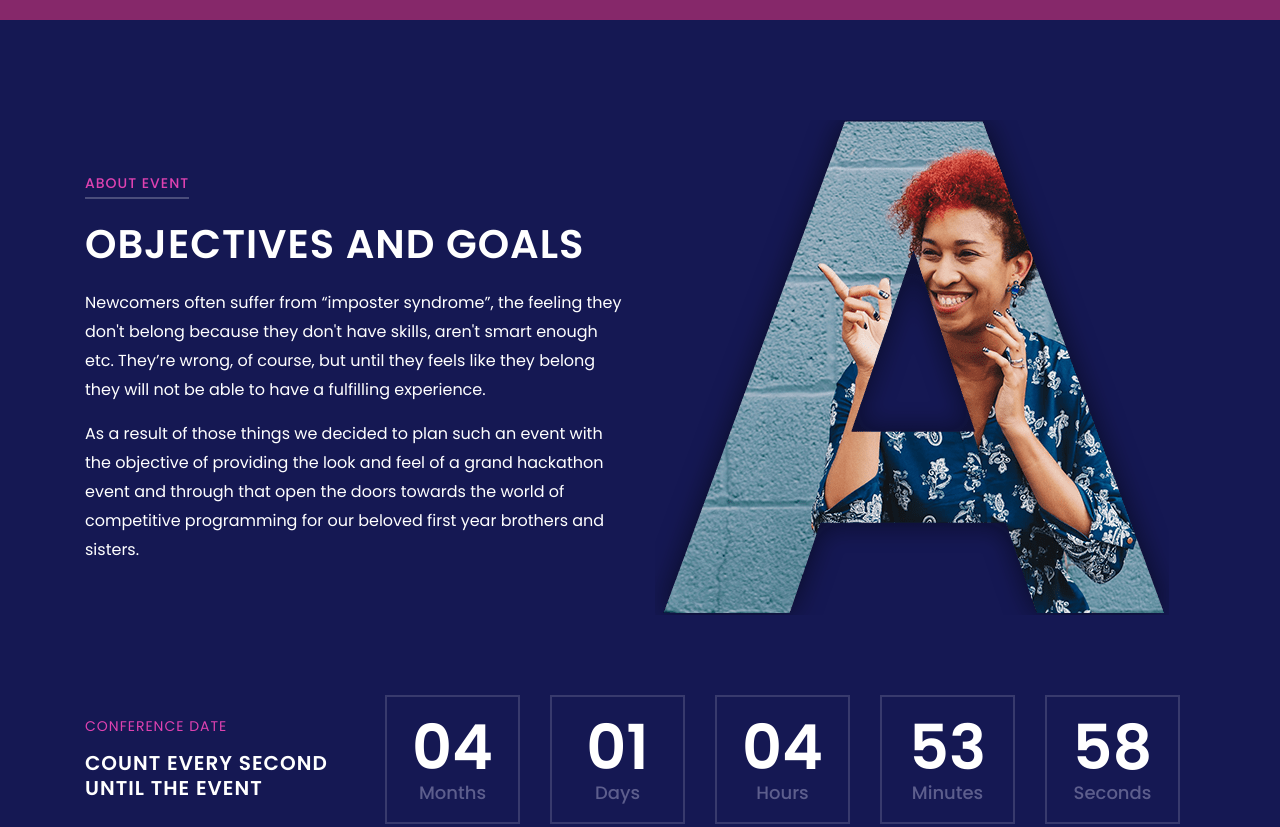
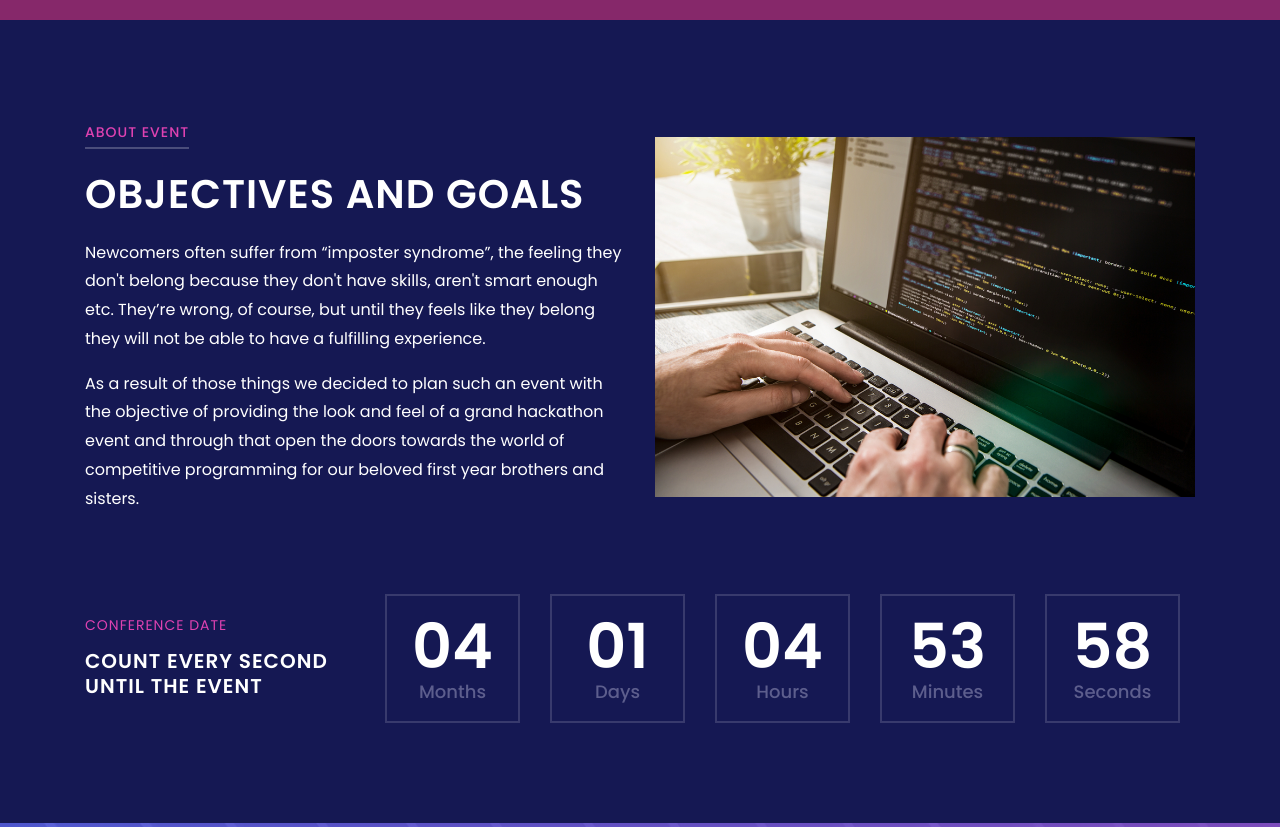
Before and after one commit to sesa-junior-hackathon/sesa-junior-hackathon.github.io, a website: page index.html in a window 1280 px wide. Shown: the part 960-1787 px from the top of the page. Drawn offline with Linux system fonts and the light colour scheme.

Commit message:
About Image Updated

```diff
--- a/index.html
+++ b/index.html
@@ -137,8 +137,8 @@
 
                 <!-- About Thumb -->
                 <div class="col-12 col-md-6">
-                    <div class="about-thumb mb-80 wow fadeInUp" data-wow-delay="300ms">
-                        <img src="img/bg-img/2.png" alt="">
+                    <div class="about-thumb mb-80 wow fadeInUp" data-wow-delay="300ms" id="aboutImage">
+                        <img src="images/about.jpg" alt="">
                     </div>
                 </div>
             </div>
```
Also changed, not shown: images/about.jpg (added).
